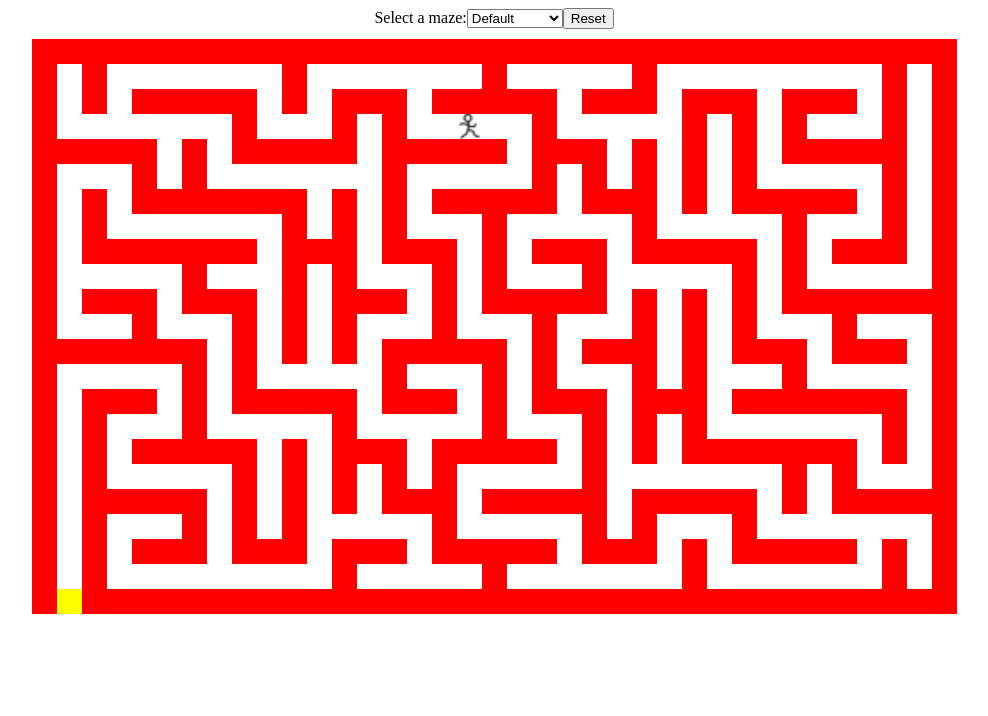
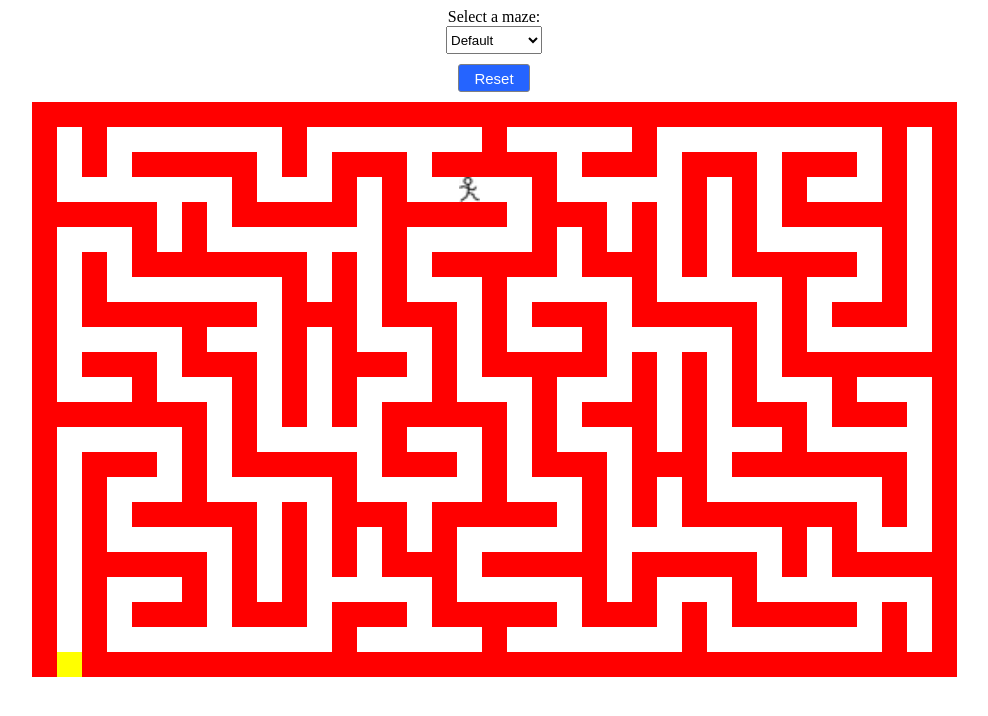
Before and after one commit to RMHonor/infosum-maze, a React app: page / in a window 1280 px wide. Shown: the top 716 px of the page, without its empty margins (146-1134 px from the left). Built offline with nearby package versions, Linux system fonts and the light colour scheme.

Commit message:
Reset button and styling

```diff
--- a/src/components/maze-selector/maze-selector.jsx
+++ b/src/components/maze-selector/maze-selector.jsx
@@ -2,6 +2,8 @@ import React, { Component } from 'react';
 import { connect } from 'react-redux';
 
 import changeMaze from '../../actions/change-maze';
+
+import './maze-selector.scss';
 
 class MazeSelector extends Component {
   constructor(props) {
@@ -17,8 +19,8 @@ class MazeSelector extends Component {
 
   render() {
     return (
-      <label>Select a maze:
-        <select onChange={this.changeMaze}>
+      <label className="maze-selector">Select a maze:<br/>
+        <select className="maze-selector__select" onChange={this.changeMaze}>
           <option value="defaultMaze">Default</option>
           <option value="boxMaze">Box pushing</option>
         </select>
--- /dev/null
+++ b/src/components/maze-selector/maze-selector.scss
@@ -0,0 +1,6 @@
+.maze-selector {
+  margin-bottom: 10px;
+  &__select {
+    height: 28px;
+  }
+}
--- a/src/components/reset/reset.jsx
+++ b/src/components/reset/reset.jsx
@@ -3,8 +3,10 @@ import { connect } from 'react-redux';
 
 import changeMaze from '../../actions/change-maze';
 
+import './reset.scss';
+
 const Reset = props => console.log(props) || (
-  <button onClick={() => props.reset(props.selectedMaze)}>Reset</button>
+  <button className="reset-button" onClick={() => props.reset(props.selectedMaze)}>Reset</button>
 );
 
 function mapStateToProps({ selectedMaze }) {
--- /dev/null
+++ b/src/components/reset/reset.scss
@@ -0,0 +1,11 @@
+.reset-button {
+  display: block;
+  background-color: #2564ff;
+  border: 1px solid grey;
+  border-radius: 3px;
+  color: white;
+  font-size: 15px;
+  padding: 3px 15px;
+  margin: 10px auto;
+  height: 28px;
+}
```
